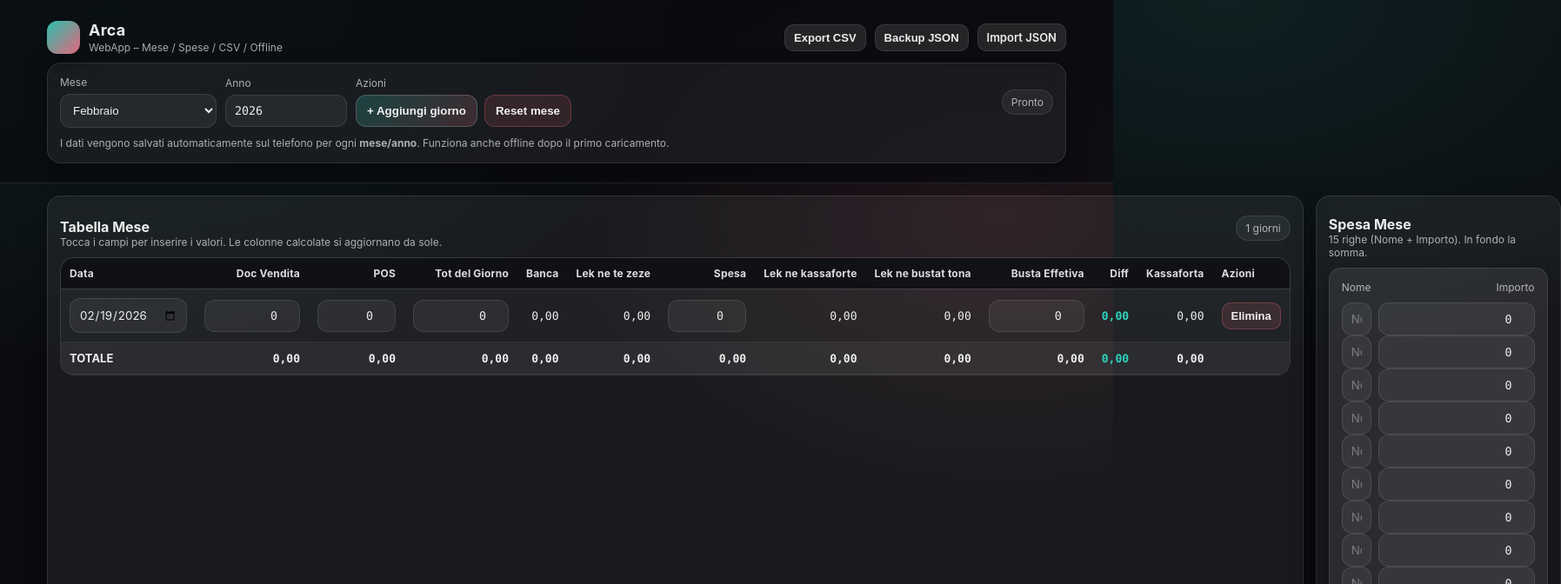
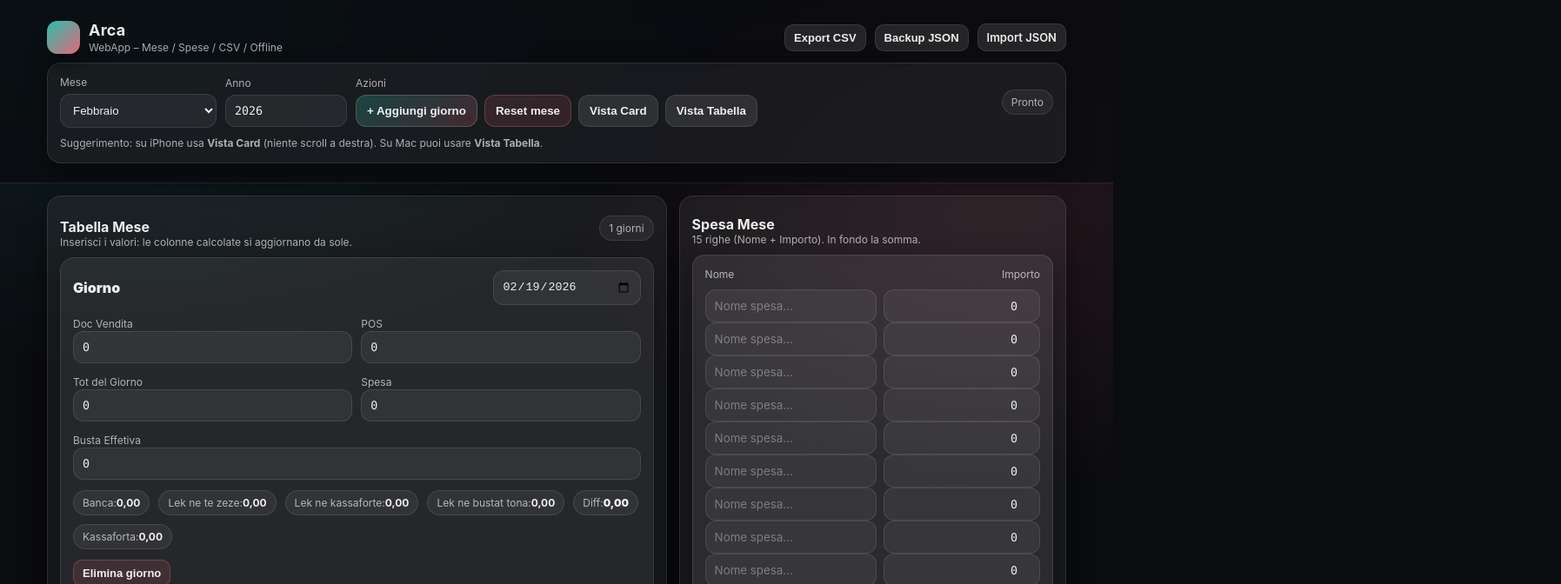
Before and after one commit to Sanaj2018/Arca, a plain HTML site: page index.html in a window 1280 px wide. Both pictures are taken after a click on the button "+ Aggiungi giorno". Shown: the top 672 px of the page at 87% size, 1795 px wide, since content can reach past the window. Drawn offline with Linux system fonts and the light colour scheme.

Commit message:
Update index.html

```diff
--- a/index.html
+++ b/index.html
@@ -22,7 +22,6 @@
       --line: rgba(255,255,255,0.10);
       --good: #2dd4bf;
       --bad: #fb7185;
-      --warn: #fbbf24;
       --btn: rgba(255,255,255,0.10);
       --btn2: rgba(255,255,255,0.16);
       --shadow: 0 12px 30px rgba(0,0,0,0.35);
@@ -55,9 +54,7 @@
       justify-content: space-between;
       padding: 10px 0;
     }
-    .brand {
-      display: flex; align-items: center; gap: 10px;
-    }
+    .brand { display: flex; align-items: center; gap: 10px; }
     .logo {
       width: 38px; height: 38px; border-radius: 12px;
       background: linear-gradient(135deg, rgba(45,212,191,0.9), rgba(251,113,133,0.9));
@@ -81,12 +78,11 @@
       box-shadow: var(--shadow);
     }
     .card.pad { padding: 14px; }
+
     .row { display: flex; gap: 10px; align-items: center; flex-wrap: wrap; }
-    .field {
-      display: flex; flex-direction: column; gap: 6px;
-      min-width: 150px;
-    }
+    .field { display: flex; flex-direction: column; gap: 6px; min-width: 150px; }
     label { font-size: 12px; color: var(--muted); }
+
     select, input[type="number"], input[type="text"], input[type="date"] {
       width: 100%;
       padding: 10px 10px;
@@ -121,10 +117,7 @@
     .grid2 { display: grid; grid-template-columns: 1.6fr 1fr; gap: 14px; }
     @media (max-width: 980px) { .grid2 { grid-template-columns: 1fr; } }
 
-    .title {
-      display: flex; align-items: baseline; justify-content: space-between; gap: 10px;
-      margin: 8px 0 10px;
-    }
+    .title { display: flex; align-items: baseline; justify-content: space-between; gap: 10px; margin: 8px 0 10px; }
     .title h2 { margin: 0; font-size: 16px; }
     .title p { margin: 0; font-size: 12px; color: var(--muted); }
 
@@ -172,13 +165,13 @@
     }
     td input.w90 { width: 90px; }
     td input.w110 { width: 110px; }
-    td input.w140 { width: 140px; }
     td input.date { width: 135px; text-align: left; font-family: var(--sans); }
     tr.totalRow td {
       background: rgba(255,255,255,0.05);
       font-weight: 700;
       border-top: 1px solid rgba(255,255,255,0.14);
     }
+
     .pill {
       display: inline-flex;
       padding: 6px 10px;
@@ -189,8 +182,8 @@
       color: var(--muted);
       font-family: var(--sans);
     }
-    .valueGood { color: var(--good); font-weight: 800; }
-    .valueBad { color: var(--bad); font-weight: 800; }
+    .valueGood { color: var(--good); font-weight: 900; }
+    .valueBad { color: var(--bad); font-weight: 900; }
     .muted { color: var(--muted); }
     .note { font-size: 12px; color: var(--muted); line-height: 1.35; }
 
@@ -226,8 +219,26 @@
       z-index: 50;
       max-width: 92vw;
     }
+
+    /* --- Cards --- */
+    #cardsWrap { display: none; }
+    .dayCard { margin-bottom: 12px; }
+    .cardHeader {
+      display:flex; gap:10px; align-items:center; justify-content:space-between;
+      margin-bottom: 10px;
+    }
+    .cardHeader .titleL { font-weight: 900; }
+    .twoCol {
+      display:grid;
+      grid-template-columns: 1fr 1fr;
+      gap: 10px;
+    }
+    @media (max-width: 520px) { .twoCol { grid-template-columns: 1fr; } }
+    .calcWrap { display:flex; gap:10px; flex-wrap:wrap; }
+    .calcWrap .pill b { color: var(--txt); }
   </style>
 </head>
+
 <body>
 <header>
   <div class="wrap">
@@ -263,11 +274,13 @@
           <input id="yearInput" type="number" inputmode="numeric" min="2020" max="2035" />
         </div>
 
-        <div class="field" style="min-width: 210px;">
+        <div class="field" style="min-width: 360px;">
           <label>Azioni</label>
           <div class="row" style="gap:8px;">
             <button class="btn primary" id="btnAddDay">+ Aggiungi giorno</button>
             <button class="btn danger" id="btnResetMonth">Reset mese</button>
+            <button class="btn" id="btnViewCards">Vista Card</button>
+            <button class="btn" id="btnViewTable">Vista Tabella</button>
           </div>
         </div>
 
@@ -276,7 +289,7 @@
         </div>
       </div>
       <div class="note" style="margin-top:10px;">
-        I dati vengono salvati automaticamente sul telefono per ogni <b>mese/anno</b>. Funziona anche offline dopo il primo caricamento.
+        Suggerimento: su iPhone usa <b>Vista Card</b> (niente scroll a destra). Su Mac puoi usare <b>Vista Tabella</b>.
       </div>
     </div>
   </div>
@@ -288,12 +301,13 @@
       <div class="title">
         <div>
           <h2>Tabella Mese</h2>
-          <p class="muted">Tocca i campi per inserire i valori. Le colonne calcolate si aggiornano da sole.</p>
+          <p class="muted">Inserisci i valori: le colonne calcolate si aggiornano da sole.</p>
         </div>
         <div class="pill" id="rowsCount">0 giorni</div>
       </div>
 
-      <div class="tableWrap">
+      <!-- TABLE MODE -->
+      <div class="tableWrap" id="tableWrap">
         <table id="mainTable">
           <thead>
             <tr>
@@ -316,6 +330,9 @@
           <tfoot id="tableFoot"></tfoot>
         </table>
       </div>
+
+      <!-- CARD MODE -->
+      <div id="cardsWrap"></div>
     </section>
 
     <section class="card pad">
@@ -331,11 +348,12 @@
           <div class="muted" style="font-size:12px;">Nome</div>
           <div class="muted" style="font-size:12px; text-align:right;">Importo</div>
         </div>
+
         <div id="expensesList"></div>
 
         <div style="margin-top: 12px; border-top: 1px solid rgba(255,255,255,0.10); padding-top: 12px;">
           <div class="footerRow">
-            <div style="font-weight:800;">Totale Spese Mese</div>
+            <div style="font-weight:900;">Totale Spese Mese</div>
             <div id="totalExpenses" class="pill" style="font-family:var(--mono);">0,00</div>
           </div>
 
@@ -364,6 +382,7 @@
 <script>
 /* =========================
    ARCA PWA - FULL VERSION
+   + VIEW: TABLE / CARDS
    ========================= */
 
 const MONTHS = [
@@ -380,6 +399,8 @@ const rowsCount   = $("rowsCount");
 
 const tableBody   = $("tableBody");
 const tableFoot   = $("tableFoot");
+const tableWrap   = $("tableWrap");
+const cardsWrap   = $("cardsWrap");
 
 const expensesList = $("expensesList");
 const totalExpensesEl = $("totalExpenses");
@@ -391,6 +412,9 @@ const btnExportCSV = $("btnExportCSV");
 const btnBackup = $("btnBackup");
 const importFile = $("importFile");
 const toast = $("toast");
+
+const btnViewCards = $("btnViewCards");
+const btnViewTable = $("btnViewTable");
 
 let deferredPrompt = null;
 
@@ -429,25 +453,17 @@ function loadState() {
   const k = keyFor(mi, year);
   const raw = localStorage.getItem(k);
   if (!raw) {
-    return {
-      entries: [],
-      expenses: Array.from({length: 15}, () => ({ name: "", amount: 0 }))
-    };
+    return { entries: [], expenses: Array.from({length: 15}, () => ({ name: "", amount: 0 })) };
   }
   try {
     const parsed = JSON.parse(raw);
-    // garantisci 15 righe spese
     if (!Array.isArray(parsed.expenses)) parsed.expenses = [];
     while (parsed.expenses.length < 15) parsed.expenses.push({ name: "", amount: 0 });
     if (parsed.expenses.length > 15) parsed.expenses = parsed.expenses.slice(0, 15);
-
     if (!Array.isArray(parsed.entries)) parsed.entries = [];
     return parsed;
   } catch {
-    return {
-      entries: [],
-      expenses: Array.from({length: 15}, () => ({ name: "", amount: 0 }))
-    };
+    return { entries: [], expenses: Array.from({length: 15}, () => ({ name: "", amount: 0 })) };
   }
 }
 
@@ -462,6 +478,15 @@ function saveState(state) {
 
 function sortEntries(entries) {
   return entries.slice().sort((a,b) => (a.date || "").localeCompare(b.date || ""));
+}
+
+// View mode
+function getViewMode() {
+  return localStorage.getItem("arca_view_mode") || "cards"; // default: cards
+}
+function setViewMode(mode) {
+  localStorage.setItem("arca_view_mode", mode);
+  render();
 }
 
 // Formule (le tue)
@@ -479,9 +504,7 @@ function calc(entry) {
   const diff = bustaEffetiva - lekNeBustatTona;
   const kassaforta = bustaEffetiva - banca;
 
-  return {
-    banca, lekNeTeZeze, lekNeKassaforte, lekNeBustatTona, diff, kassaforta
-  };
+  return { banca, lekNeTeZeze, lekNeKassaforte, lekNeBustatTona, diff, kassaforta };
 }
 
 function totals(entries) {
@@ -511,19 +534,15 @@ function totalExpenses(expenses) {
   return expenses.reduce((s, x) => s + toNumber(x.amount), 0);
 }
 
-function render() {
-  const state = loadState();
-  const entries = sortEntries(state.entries);
-  rowsCount.textContent = `${entries.length} giorni`;
+/* ---------- RENDER TABLE MODE ---------- */
+function renderTable(state, entries) {
+  tableBody.innerHTML = "";
 
-  // --------- TABELLA PRINCIPALE ----------
-  tableBody.innerHTML = "";
   for (let i = 0; i < entries.length; i++) {
     const e = entries[i];
     const c = calc(e);
 
     const tr = document.createElement("tr");
-
     tr.innerHTML = `
       <td class="left"><input class="date" type="date" value="${e.date || ""}" data-i="${i}" data-f="date"></td>
       <td><input class="w110" type="number" inputmode="decimal" value="${toNumber(e.docVendita)}" data-i="${i}" data-f="docVendita"></td>
@@ -543,15 +562,11 @@ function render() {
       <td><span class="${Math.abs(c.diff) < 0.01 ? "valueGood" : "valueBad"}">${formatIT(c.diff)}</span></td>
       <td>${formatIT(c.kassaforta)}</td>
 
-      <td class="left">
-        <button class="btn small danger" data-del="${i}">Elimina</button>
-      </td>
+      <td class="left"><button class="btn small danger" data-del="${i}">Elimina</button></td>
     `;
-
     tableBody.appendChild(tr);
   }
 
-  // Totali riga
   const tt = totals(entries);
   tableFoot.innerHTML = `
     <tr class="totalRow">
@@ -571,7 +586,156 @@ function render() {
     </tr>
   `;
 
-  // --------- SPESE MESE (15 righe) ----------
+  attachTableEvents(state);
+}
+
+/* ---------- RENDER CARD MODE ---------- */
+function renderCards(state, entries) {
+  cardsWrap.innerHTML = "";
+
+  for (let i = 0; i < entries.length; i++) {
+    const e = entries[i];
+    const c = calc(e);
+
+    const card = document.createElement("div");
+    card.className = "card pad dayCard";
+
+    card.innerHTML = `
+      <div class="cardHeader">
+        <div class="titleL">Giorno</div>
+        <input class="date" type="date" value="${e.date || ""}" data-i="${i}" data-f="date" style="width:170px;">
+      </div>
+
+      <div class="twoCol">
+        <div>
+          <label>Doc Vendita</label>
+          <input type="number" inputmode="decimal" value="${toNumber(e.docVendita)}" data-i="${i}" data-f="docVendita">
+        </div>
+        <div>
+          <label>POS</label>
+          <input type="number" inputmode="decimal" value="${toNumber(e.pos)}" data-i="${i}" data-f="pos">
+        </div>
+        <div>
+          <label>Tot del Giorno</label>
+          <input type="number" inputmode="decimal" value="${toNumber(e.totDelGiorno)}" data-i="${i}" data-f="totDelGiorno">
+        </div>
+        <div>
+          <label>Spesa</label>
+          <input type="number" inputmode="decimal" value="${toNumber(e.spesa)}" data-i="${i}" data-f="spesa">
+        </div>
+        <div style="grid-column: 1 / -1;">
+          <label>Busta Effetiva</label>
+          <input type="number" inputmode="decimal" value="${toNumber(e.bustaEffetiva)}" data-i="${i}" data-f="bustaEffetiva">
+        </div>
+      </div>
+
+      <div style="height:12px;"></div>
+
+      <div class="calcWrap">
+        <div class="pill">Banca: <b>${formatIT(c.banca)}</b></div>
+        <div class="pill">Lek ne te zeze: <b>${formatIT(c.lekNeTeZeze)}</b></div>
+        <div class="pill">Lek ne kassaforte: <b>${formatIT(c.lekNeKassaforte)}</b></div>
+        <div class="pill">Lek ne bustat tona: <b>${formatIT(c.lekNeBustatTona)}</b></div>
+        <div class="pill">Diff: <b class="${Math.abs(c.diff) < 0.01 ? "valueGood" : "valueBad"}">${formatIT(c.diff)}</b></div>
+        <div class="pill">Kassaforta: <b>${formatIT(c.kassaforta)}</b></div>
+      </div>
+
+      <div style="height:12px;"></div>
+
+      <button class="btn small danger" data-del="${i}">Elimina giorno</button>
+    `;
+
+    cardsWrap.appendChild(card);
+  }
+
+  attachCardEvents(state);
+}
+
+/* ---------- EVENTS: TABLE ---------- */
+function attachTableEvents(state) {
+  tableBody.querySelectorAll("input[data-i]").forEach(inp => {
+    inp.addEventListener("input", () => {
+      const i = Number(inp.dataset.i);
+      const f = inp.dataset.f;
+
+      const sorted = sortEntries(state.entries);
+      const target = sorted[i];
+      if (!target) return;
+
+      if (f === "date") target.date = inp.value;
+      else target[f] = toNumber(inp.value);
+
+      state.entries = sorted;
+      saveState(state);
+      render();
+    });
+  });
+
+  tableBody.querySelectorAll("button[data-del]").forEach(btn => {
+    btn.addEventListener("click", () => {
+      const i = Number(btn.dataset.del);
+      const sorted = sortEntries(state.entries);
+      sorted.splice(i, 1);
+      state.entries = sorted;
+      saveState(state);
+      showToast("Giorno eliminato");
+      render();
+    });
+  });
+}
+
+/* ---------- EVENTS: CARDS ---------- */
+function attachCardEvents(state) {
+  cardsWrap.querySelectorAll("input[data-i]").forEach(inp => {
+    inp.addEventListener("input", () => {
+      const i = Number(inp.dataset.i);
+      const f = inp.dataset.f;
+
+      const sorted = sortEntries(state.entries);
+      const target = sorted[i];
+      if (!target) return;
+
+      if (f === "date") target.date = inp.value;
+      else target[f] = toNumber(inp.value);
+
+      state.entries = sorted;
+      saveState(state);
+      render();
+    });
+  });
+
+  cardsWrap.querySelectorAll("button[data-del]").forEach(btn => {
+    btn.addEventListener("click", () => {
+      const i = Number(btn.dataset.del);
+      const sorted = sortEntries(state.entries);
+      sorted.splice(i, 1);
+      state.entries = sorted;
+      saveState(state);
+      showToast("Giorno eliminato");
+      render();
+    });
+  });
+}
+
+/* ---------- RENDER ALL ---------- */
+function render() {
+  const state = loadState();
+  const entries = sortEntries(state.entries);
+  rowsCount.textContent = `${entries.length} giorni`;
+
+  const mode = getViewMode();
+
+  if (mode === "cards") {
+    tableWrap.style.display = "none";
+    cardsWrap.style.display = "block";
+    renderCards(state, entries);
+  } else {
+    tableWrap.style.display = "block";
+    cardsWrap.style.display = "none";
+    renderTable(state, entries);
+  }
+
+  // Spese mese
   expensesList.innerHTML = "";
   for (let i = 0; i < state.expenses.length; i++) {
     const x = state.expenses[i];
@@ -584,59 +748,6 @@ function render() {
     expensesList.appendChild(row);
   }
 
-  const te = totalExpenses(state.expenses);
-  totalExpensesEl.textContent = formatIT(te);
-
-  const soldi = tt.kassaforta - te; // SOLDI IN CASA = Totale Kassaforta - Totale Spese Mese
-  soldiInCasaEl.textContent = formatIT(soldi);
-  soldiInCasaEl.classList.toggle("valueGood", soldi > 0.009);
-  soldiInCasaEl.classList.toggle("valueBad", soldi < -0.009);
-  if (Math.abs(soldi) <= 0.009) {
-    soldiInCasaEl.classList.remove("valueGood");
-    soldiInCasaEl.classList.remove("valueBad");
-  }
-
-  // Aggancia eventi
-  attachEvents(entries, state);
-}
-
-function attachEvents(entriesSorted, state) {
-  // Input tabella giorni
-  tableBody.querySelectorAll("input[data-i]").forEach(inp => {
-    inp.addEventListener("input", () => {
-      const i = Number(inp.dataset.i);
-      const f = inp.dataset.f;
-      const entries = sortEntries(state.entries); // riallinea con render
-      // mappa indice render -> entry reale: perché render è già sortato
-      // quindi prendiamo entry sortata, troviamo in state.entries e aggiorniamo lì
-      const target = entries[i];
-      if (!target) return;
-
-      if (f === "date") target.date = inp.value;
-      else target[f] = toNumber(inp.value);
-
-      // riscrivi state.entries preservando eventuale ordine
-      // (facciamo semplice: settiamo direttamente l’array sortato come nuovo)
-      state.entries = entries;
-      saveState(state);
-      render();
-    });
-  });
-
-  // Elimina riga
-  tableBody.querySelectorAll("button[data-del]").forEach(btn => {
-    btn.addEventListener("click", () => {
-      const i = Number(btn.dataset.del);
-      const entries = sortEntries(state.entries);
-      entries.splice(i, 1);
-      state.entries = entries;
-      saveState(state);
-      showToast("Giorno eliminato");
-      render();
-    });
-  });
-
-  // Input spese mese
   expensesList.querySelectorAll("input[data-ex-i]").forEach(inp => {
     inp.addEventListener("input", () => {
       const i = Number(inp.dataset.exI);
@@ -648,8 +759,19 @@ function attachEvents(entriesSorted, state) {
       render();
     });
   });
+
+  const tt = totals(entries);
+  const te = totalExpenses(state.expenses);
+  totalExpensesEl.textContent = formatIT(te);
+
+  const soldi = tt.kassaforta - te; // SOLDI IN CASA
+  soldiInCasaEl.textContent = formatIT(soldi);
+  soldiInCasaEl.classList.remove("valueGood","valueBad");
+  if (soldi > 0.009) soldiInCasaEl.classList.add("valueGood");
+  else if (soldi < -0.009) soldiInCasaEl.classList.add("valueBad");
 }
 
+/* ---------- ACTIONS ---------- */
 function addDay() {
   const state = loadState();
   state.entries.push({
@@ -668,10 +790,7 @@ function addDay() {
 function resetMonth() {
   const ok = confirm("Vuoi cancellare TUTTI i dati del mese selezionato?");
   if (!ok) return;
-  const state = {
-    entries: [],
-    expenses: Array.from({length: 15}, () => ({ name: "", amount: 0 }))
-  };
+  const state = { entries: [], expenses: Array.from({length: 15}, () => ({ name: "", amount: 0 })) };
   saveState(state);
   showToast("Mese resettato");
   render();
@@ -684,10 +803,7 @@ function exportCSV() {
   const te = totalExpenses(state.expenses);
   const soldi = tt.kassaforta - te;
 
-  function f(v) {
-    // usa punto nel CSV
-    return (Number(v||0)).toFixed(2).replace(",", ".");
-  }
+  function f(v) { return (Number(v||0)).toFixed(2).replace(",", "."); }
 
   const header = [
     "Data","Doc Vendita","POS","Tot del Giorno","Banca",
@@ -748,7 +864,6 @@ function exportCSV() {
   const mi = String(toNumber(monthSelect.value) + 1).padStart(2, "0");
   const fileName = `Arca_${yearInput.value}_${mi}.csv`;
 
-  // iOS: usa Web Share se disponibile
   const file = new File([blob], fileName, { type: "text/csv" });
   if (navigator.canShare && navigator.canShare({ files: [file] })) {
     navigator.share({ files: [file], title: "Arca CSV" }).catch(()=>{});
@@ -808,9 +923,9 @@ function importJSON(file) {
   reader.readAsText(file);
 }
 
-// Init
+/* ---------- INIT ---------- */
 function init() {
-  // Mesi
+  // mesi
   monthSelect.innerHTML = "";
   MONTHS.forEach((m, i) => {
     const opt = document.createElement("option");
@@ -819,12 +934,12 @@ function init() {
     monthSelect.appendChild(opt);
   });
 
-  // Default mese/anno attuali
+  // default mese/anno
   const d = new Date();
   monthSelect.value = d.getMonth();
   yearInput.value = d.getFullYear();
 
-  // Eventi
+  // eventi
   monthSelect.addEventListener("change", render);
   yearInput.addEventListener("change", render);
 
@@ -840,17 +955,24 @@ function init() {
     importFile.value = "";
   });
 
-  // PWA install prompt (Android/desktop). iOS usa "Aggiungi a Home"
+  // view mode
+  btnViewCards.addEventListener("click", () => {
+    setViewMode("cards");
+    showToast("Vista Card");
+  });
+  btnViewTable.addEventListener("click", () => {
+    setViewMode("table");
+    showToast("Vista Tabella");
+  });
+
+  // PWA install prompt (android/desktop)
   window.addEventListener("beforeinstallprompt", (e) => {
     e.preventDefault();
     deferredPrompt = e;
     const b = $("btnInstall");
     b.style.display = "inline-flex";
     b.addEventListener("click", async () => {
-      try {
-        deferredPrompt.prompt();
-        await deferredPrompt.userChoice;
-      } catch {}
+      try { deferredPrompt.prompt(); await deferredPrompt.userChoice; } catch {}
       deferredPrompt = null;
       b.style.display = "none";
     }, { once: true });
```
